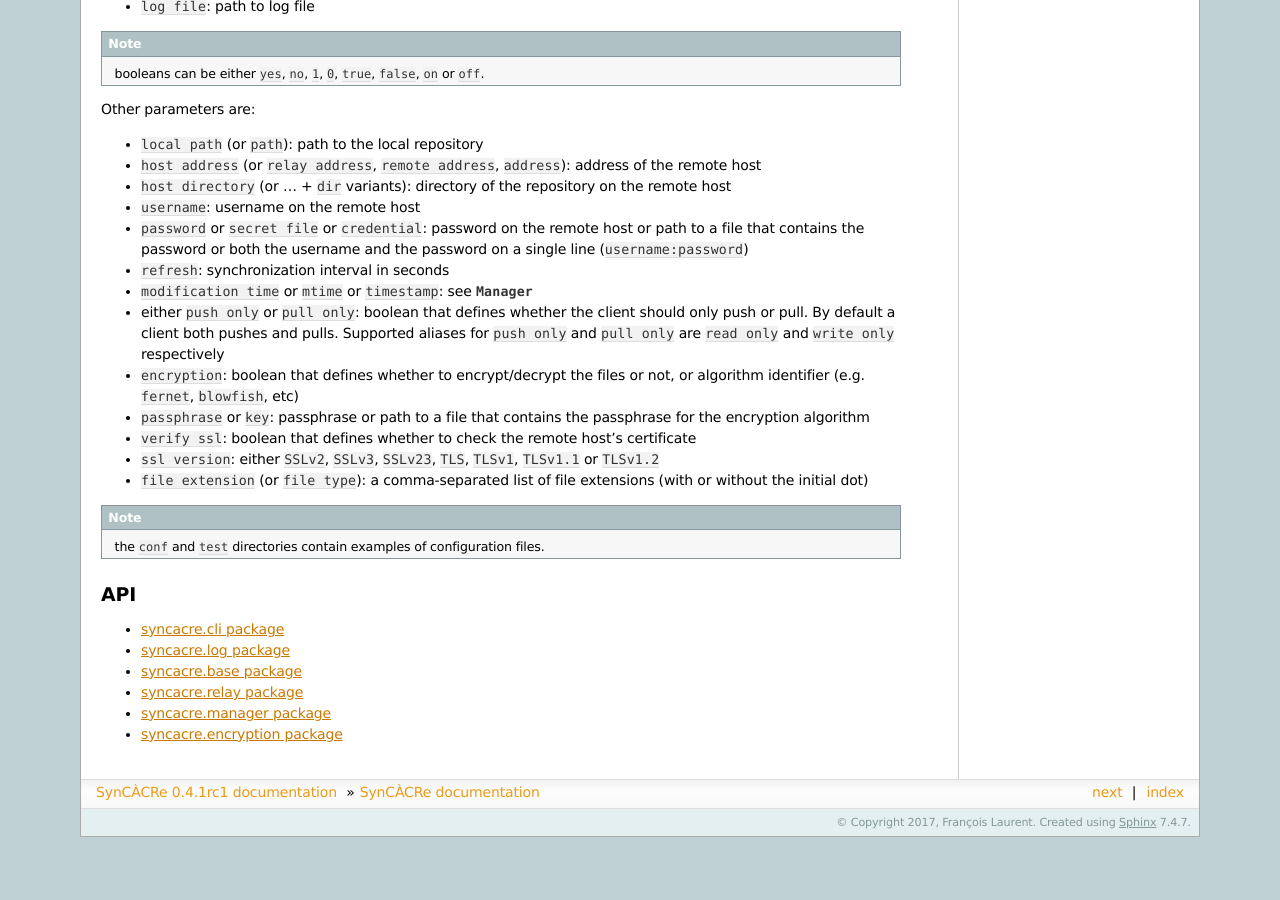
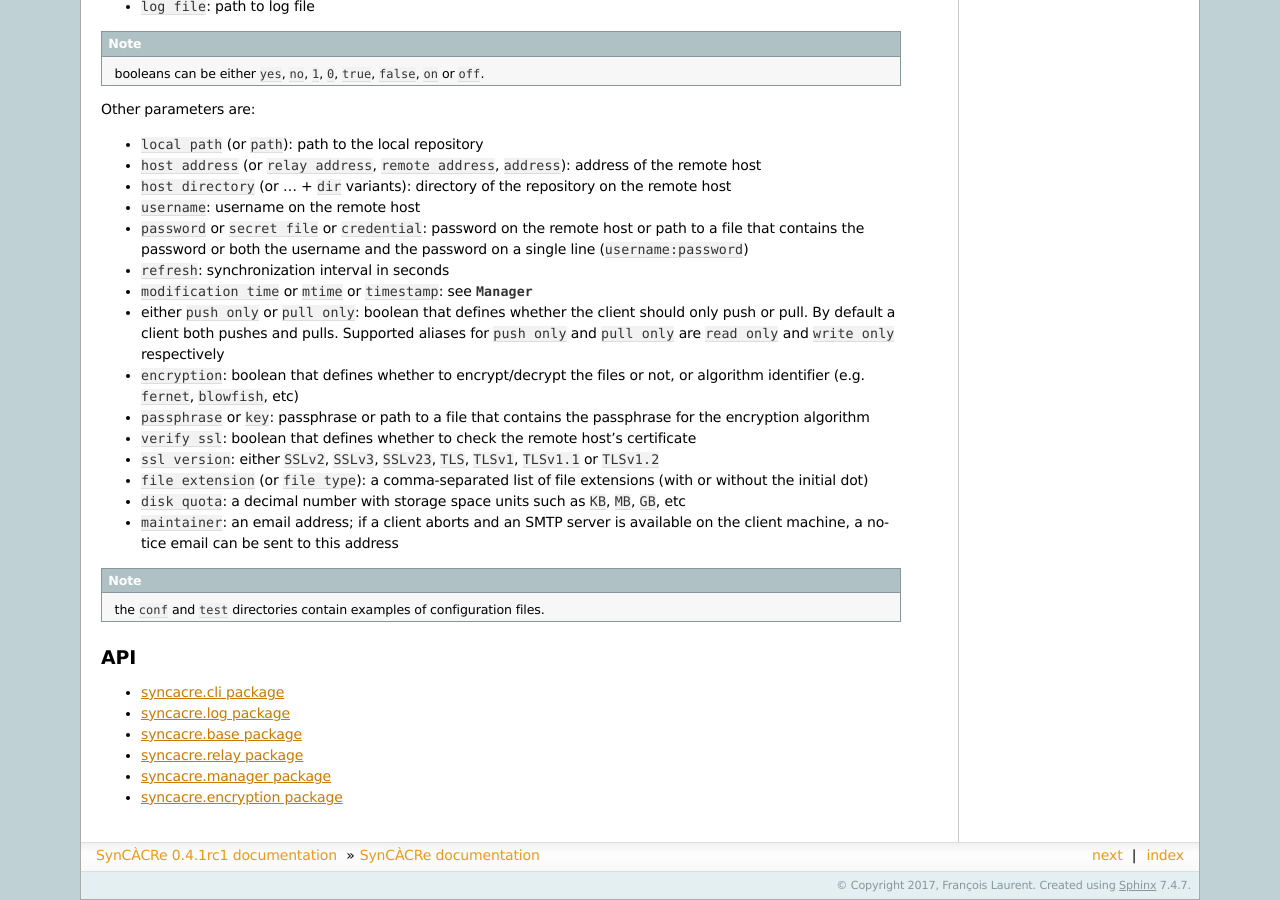
Before and after one commit to francoislaurent/escale, a Sphinx documentation site: the page built from doc/index.rst, in a window 1280 px wide and 900 px high, scrolled down 1481 px. Built offline with Sphinx 7.4.7, drawn with Linux system fonts in a browser that asks for light colours; before the commit the page ends 2318 px from its top, so only the background shows below that.

Commit message:
minor doc fixes

```diff
--- a/doc/index.rst
+++ b/doc/index.rst
@@ -93,6 +93,8 @@ Other parameters are:
 * ``verify ssl``: boolean that defines whether to check the remote host's certificate
 * ``ssl version``: either ``SSLv2``, ``SSLv3``, ``SSLv23``, ``TLS``, ``TLSv1``, ``TLSv1.1`` or ``TLSv1.2``
 * ``file extension`` (or ``file type``): a comma-separated list of file extensions (with or without the initial dot)
+* ``disk quota``: a decimal number with storage space units such as ``KB``, ``MB``, ``GB``, etc
+* ``maintainer``: an email address; if a client aborts and an SMTP server is available on the client machine, a notice email can be sent to this address
 
 .. note:: the ``conf`` and ``test`` directories contain examples of configuration files.
 
```
Also changed, not shown: README.md (+1 -0 lines).
